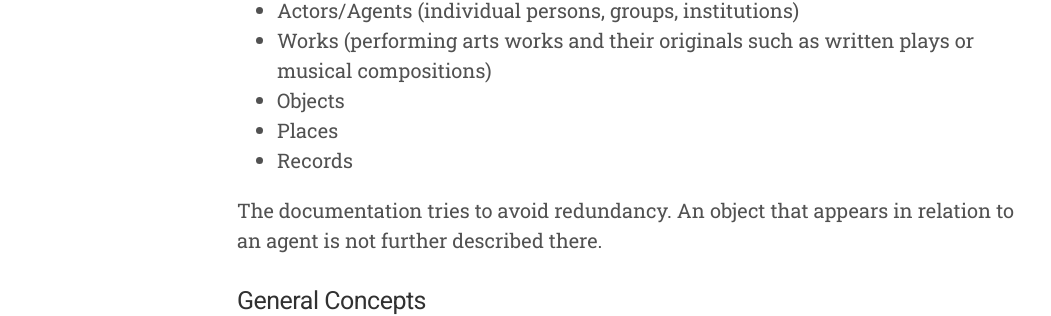
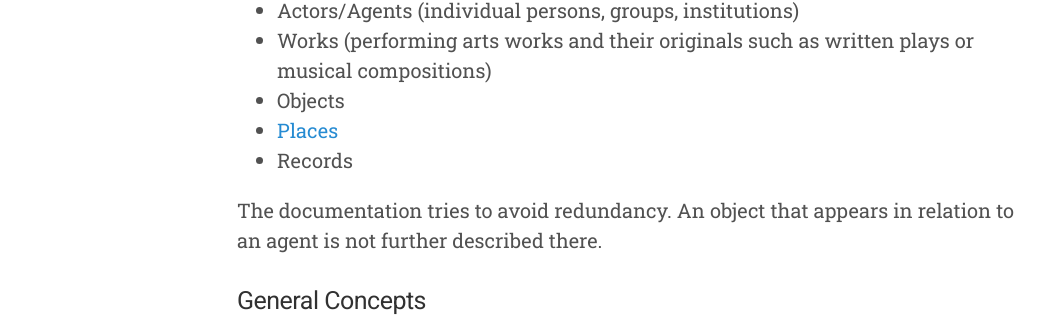
Before and after one commit to sapa/spa-specifications, a Jekyll site: the page built from index.md, in a window 1280 px wide. Shown: the part 749-1065 px from the top of the page, without its empty margins (3-1054 px from the left). Built offline with Jekyll 4.4.1, drawn with Linux system fonts in a browser that asks for light colours.

```diff
--- a/index.md
+++ b/index.md
@@ -20,7 +20,7 @@ The documentation is structured along the following basic concepts:
 * Actors/Agents (individual persons, groups, institutions)
 * Works (performing arts works and their originals such as written plays or musical compositions)
 * Objects
-* Places
+* [Places](places)
 * Records
 
 The documentation tries to avoid redundancy. An object that appears in relation to an agent is not further described there.
@@ -29,8 +29,8 @@ The documentation tries to avoid redundancy. An object that appears in relation
 
 Some concepts to more or less to all entities:
 
-* [Identities (types, identifiers, appellations)](identities/)
-* [Time](time/)
+* [Identities (types, identifiers, appellations)](identities)
+* [Time](time)
 * Spatial Coordinates
 * Dimension
 
```
